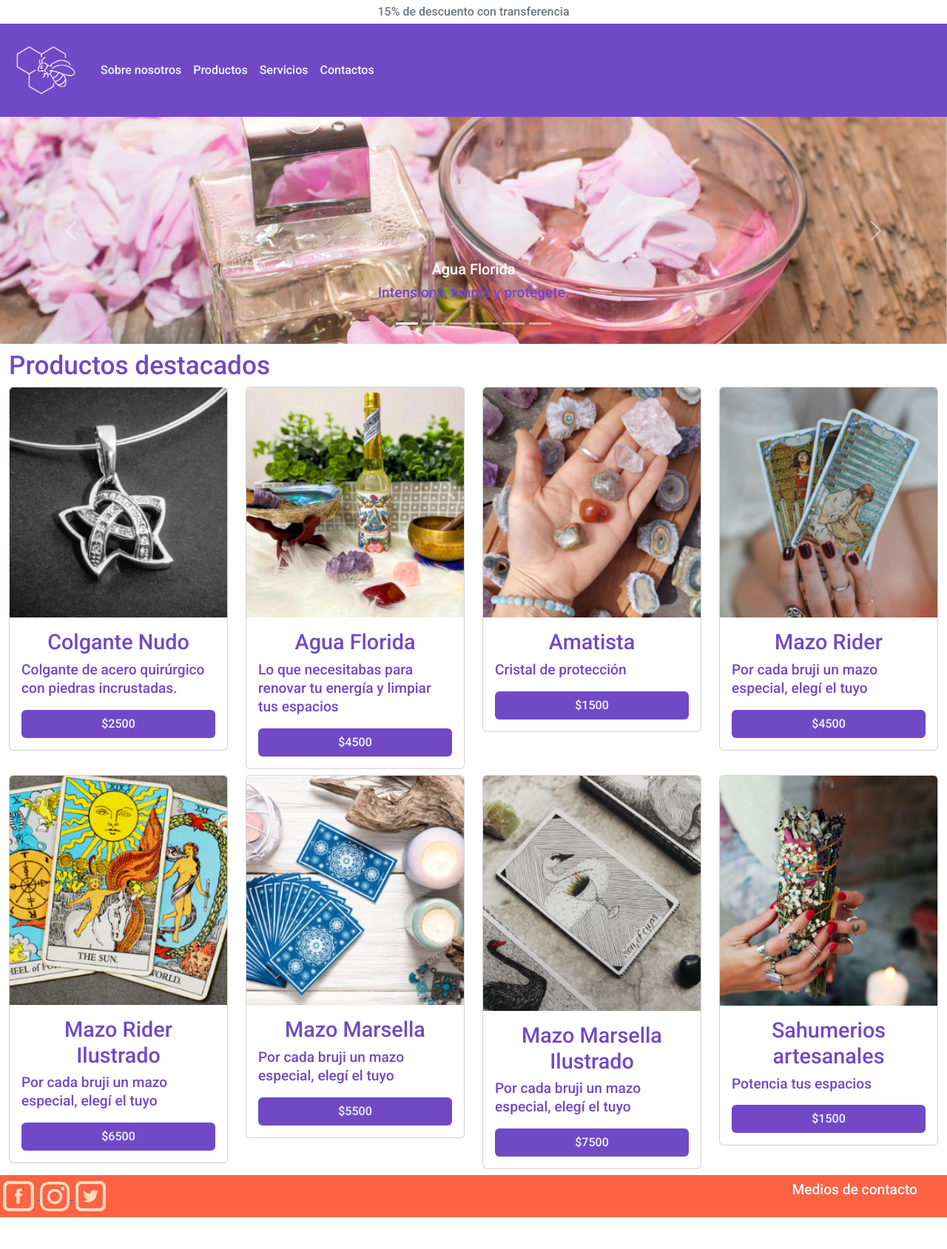
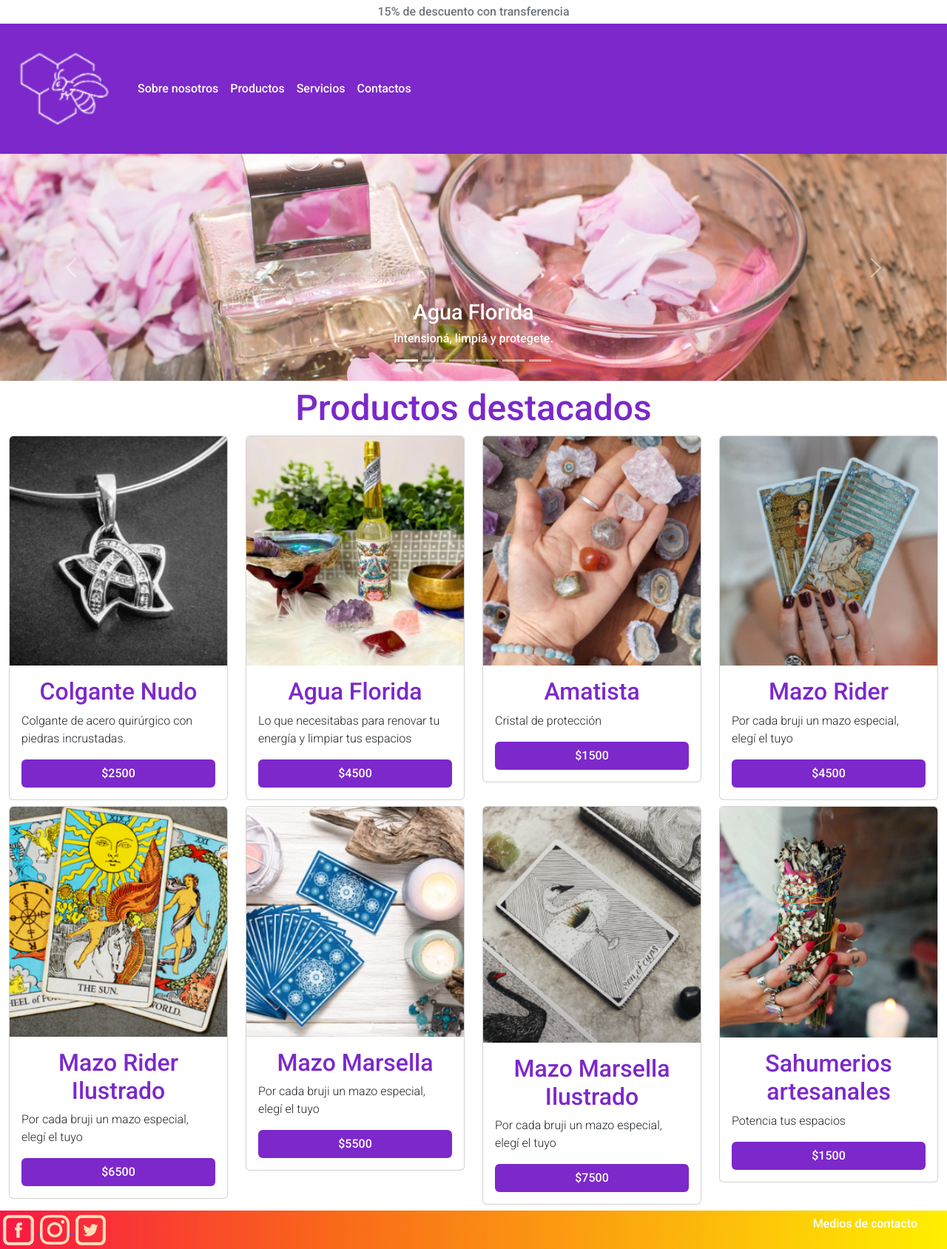
Before and after one commit to Bluesdelkarma/LaColmena, a website: page Pages/productos.html in a window 1280 px wide. Shown: the whole page at 74% size. Before the commit the page ends 1646 px from the top, so only its background shows below. Drawn offline with nearby package versions, Linux system fonts and the light colour scheme.

Commit message:
modifique commons.scss

```diff
--- a/CSS/style.css
+++ /dev/null
@@ -1,131 +0,0 @@
-@import url('https://fonts.googleapis.com/css2?family=Roboto:wght@300;500&display=swap');
-
-*{
-    font-family: 'Roboto', sans-serif;
-    padding: 0%;
-    margin: 0%;
-    box-sizing: border-box;
-}
-
-h1{
-    color: #7149C6;
-    font-size: 2.2em;
-}
-
-h2{
-    color: #FC2947;
-    font-size: 1.8em;
-}
-
-.carrusel-item{
-    color: aliceblue;
-    font-size: medium;
-}
-
-.products-home{
-    padding: 20px 30px;
-    display: flex;
-    flex-wrap: wrap;
-    justify-content: space-between;
-}
-.products-home figure{
-    width: 30%;
-    border: solid 1px pink;
-    border-radius: 3px;
-    margin-bottom: 20px;
-    padding: 10px 20px;
-    display: flex;
-    flex-direction: column;
-    align-items: center;
-    justify-content: center;
-}
-.products-home figure figcaption{
-    color: #FC2947;
-    font-size: 1.4em;
-}
-
-.products-home figure button{
-    border: none;
-    background-color: #FE6244;
-    padding: 6px;
-    color: white;
-    border-radius: 4px;
-
-}
-
-p{
-    font-size: 1.2em;
-    line-height: 1.3em;
-    color: #7149C6;
-}
-
-.box-top{
-    padding: 4px 0;
-    text-align: center;
-    color: #7149C6;
-    font-size: 0.9em;
-}
-
-    .text-vio{
-    color: #7149C6;
-    }
-
-    .text-center{
-    text-align: center;
-    }
-
-    .text-left{
-    text-align: left;
-    }
-
-    .text-right{
-    text-align: right;
-    }
-
-    .botonera{
-    background-color: #7149C6;
-    }
-
-    .botonera img{
-    width: 150 px;
-    }
-    .botonera a{
-        color: aliceblue;
-    }
-    .card-title{
-        color: #7149C6;
-        text-align: center;
-    }
-    .bg-white{
-        background-color: #fdfdff;
-    }
-    .bg-vio{
-        background-color: #7149C6;
-        color:aliceblue;
-    }
-
-    footer{
-    background-color: #FE6244;
-    display: flex;
-    flex-direction: row;
-    justify-content: space-between;
-    align-items: center;
-    }
-
-    footer ul{
-    list-style: none;
-    display: inline-block;
-    padding: 6px 30px;
-    width: 100%;
-}
-
-footer ul li{
-    display: inline-block;
-    margin-right: 10px;
-}
-
-footer ul li a{
-    text-decoration: none;
-    color: white;
-    font-size: 1.2em;
-}
--- a/Pages/productos.html
+++ b/Pages/productos.html
@@ -8,7 +8,7 @@
     <link rel="shortcut icon" href="../IMG/favicon.png" type="image/x-icon">
     <title>Productos BS</title>
     <link href="https://cdn.jsdelivr.net/npm/bootstrap@5.3.0/dist/css/bootstrap.min.css" rel="stylesheet" integrity="sha384-9ndCyUaIbzAi2FUVXJi0CjmCapSmO7SnpJef0486qhLnuZ2cdeRhO02iuK6FUUVM" crossorigin="anonymous">
-    <link rel="stylesheet" href="../CSS/style.css">
+    <link rel="stylesheet" href="../css/output.css">
 </head>
 <body>
     <div class="bg-white text-center text-secondary py-1">
@@ -55,43 +55,43 @@
                 <div class="carousel-item active">
                     <img src="../IMG/Carrusel/agua florida.png" class="d-block w-100" alt="Agua Florida">
                     <div class="carousel-caption d-none d-md-block">
-                        <h5>Agua Florida</h5>
-                        <p>Intensioná, limpiá y protegete.</p>
+                        <h3>Agua Florida</h3>
+                        <h4>Intensioná, limpiá y protegete.</h4>
                 </div>
             </div>
                 <div class="carousel-item">
                     <img src="../IMG/Carrusel/cristales.png" class="d-block w-100" alt="Cristales">
                     <div class="carousel-caption d-none d-md-block">
-                        <h5>Cristales</h5>
-                        <p>Encontrá el indicado para vos</p>
+                        <h3>Cristales</h3>
+                        <h4>Encontrá el indicado para vos</h4>
                 </div>
             </div>
                 <div class="carousel-item">
                     <img src="../IMG/Carrusel/accesorios.png" class="d-block w-100" alt="Accesorios">
                     <div class="carousel-caption d-none d-md-block">
-                        <h5>Accesorios</h5>
-                        <p>Colgantes, accesorios y mucho más</p>
+                        <h3>Accesorios</h3>
+                        <h4>Colgantes, accesorios y mucho más</h4>
                 </div>
             </div>
                 <div class="carousel-item">
                     <img src="../IMG/Carrusel/mazos.png" class="d-block w-100" alt="Mazos">
                     <div class="carousel-caption d-none d-md-block">
-                        <h5>Mazos Tarot</h5>
-                        <p>Rider, Marcella, Oráculos</p>
+                        <h3>Mazos Tarot</h3>
+                        <h4>Rider, Marcella, Oráculos</h4>
                 </div>
             </div>
                 <div class="carousel-item">
                     <img src="../IMG/Carrusel/sahumerios.png" class="d-block w-100" alt="Sahumerios">
                     <div class="carousel-caption d-none d-md-block">
-                            <h5>Sahumerios</h5>
-                            <p>Varillas, sahumerios en polvo, ramas, y mucho más</p>
+                            <h3>Sahumerios</h3>
+                            <h4>Varillas, sahumerios en polvo, ramas, y mucho más</h4>
                 </div>
             </div>
                 <div class="carousel-item">
                             <img src="../IMG/Carrusel/velas.png" class="d-block w-100" alt="Velas">
                             <div class="carousel-caption d-none d-md-block">
-                                <h5>Velas</h5>
-                                <p>Decorá y aromatizá tus ambientes</p>
+                                <h3>Velas</h3>
+                                <h4>Decorá y aromatizá tus ambientes</h4>
                 </div>
             </div>
             </div>
--- /dev/null
+++ b/scss/_commons.scss
@@ -0,0 +1,97 @@
+//selectores comunes a todo el proyecto
+*{
+    font-family: $mainFont;
+    box-sizing: border-box;
+}
+
+h1,h2{
+    color: $mainColor;
+}
+
+h1{
+    font-size: $textXl;
+    margin-bottom: 10px 0;
+}
+h2{
+    font-size: $textLg;
+}
+h3{
+    color: $white;
+    font-size: $textLg;
+}
+h4{
+    color:$white;
+    font-size: $textMd;
+}
+p{
+    font-size: $textMd;
+    line-height: $textLight;
+    font-weight: $textLight;
+}
+.box-top{
+    padding: 4px 0;
+    text-align: center;
+    color: $mainColor;
+    font-size: $textMd;
+}
+
+    .text-vio{
+    color: $mainColor;
+    }
+
+    .text-center{
+    text-align: center;
+    }
+
+    .text-left{
+    text-align: left;
+    }
+
+    .text-right{
+    text-align: right;
+    }
+
+    .botonera{
+    background-color: $mainColor;
+    img{
+        width: 120px;
+    }
+    a{
+        color: $white;
+    }
+        }
+
+    .card-title{
+        color: $mainColor;
+        text-align: center;
+    }
+    .bg-white{
+        background-color: $white;
+    }
+    .bg-vio{
+        background-color: $mainColor;
+        color: $white;
+    }
+
+    footer{
+        background-color: $secondaryColor;
+        display: flex;
+        flex-direction: row;
+        justify-content: space-between;
+        align-items: center;
+            ul{
+            list-style: none;
+        display: inline-block;
+        padding: 6px 30px;
+        width: 100%;
+                li{
+            display: inline-block;
+        margin-right: 10px;
+                    a{
+            text-decoration: none;
+            color: $white;
+            font-size: $textMd;
+                        }
+                    }
+            }
+        }
--- /dev/null
+++ b/scss/_nav.scss
@@ -0,0 +1,10 @@
+//nesting - anidacion
+.botonera{
+    background-color: $mainColor;
+    a{
+        color: $white;
+    }
+    img{
+        width: 150px;
+    }
+}
--- /dev/null
+++ b/scss/_productos.scss
@@ -0,0 +1,37 @@
+.carrusel-item{
+    color: $white;
+    font-size: $textMd;
+}
+
+.products-home{
+    padding: 20px 30px;
+    display: flex;
+    flex-wrap: wrap;
+    justify-content: space-between;
+    figure{
+    width: 30%;
+    border: solid 1px $mainColor;
+    border-radius: 3px;
+    margin-bottom: 20px;
+    padding: 10px 20px;
+    display: flex;
+    flex-direction: column;
+    align-items: center;
+    justify-content: center;
+    figcaption{
+        color: $secondaryColor;
+    font-size: $textLight;
+    }
+    button{
+    border: none;
+    background-color: $secondaryColor;
+    padding: 6px;
+    color: $white;
+    border-radius: 4px;
+    &:hover{
+        cursor: pointer;
+        background-color: $mainColor;
+            }
+        }
+    }
+    }
--- /dev/null
+++ b/scss/_vars.scss
@@ -0,0 +1,19 @@
+//variables globales
+$mainColor: rgb(124, 40, 203);
+$secondaryColor: rgb (253, 46, 70);
+$keyColor:rgb(67, 67, 67);
+$white:white;
+
+//fonts
+$mainFont:'Roboto', sans-serif;
+
+//weight
+$textRegular:400;
+$textLight:300;
+$textBlod:600;
+
+//sizes
+$textSm:0.8em;
+$textMd:1em;
+$textLg:2em;
+$textXl:3em;
--- /dev/null
+++ b/scss/main.scss
@@ -0,0 +1,7 @@
+//partials
+@import url('https://fonts.googleapis.com/css2?family=Roboto:wght@300;500&display=swap');
+@import "_vars";
+@import "_commons";
+@import "_nav";
+@import "_productos";
+@import "_tienda";
```
Also changed, not shown: Pages/contactos.html (+1 -1 lines), Pages/servicios.html (+1 -1 lines), Pages/sobrenosotros.html (+1 -1 lines), index.html (+1 -1 lines), package.json (added, +16 -0 lines), IMG/Error 404/error 404.png (added), README.md, css/output.css (added), scss/_animation.scss (added), 2 other files.
